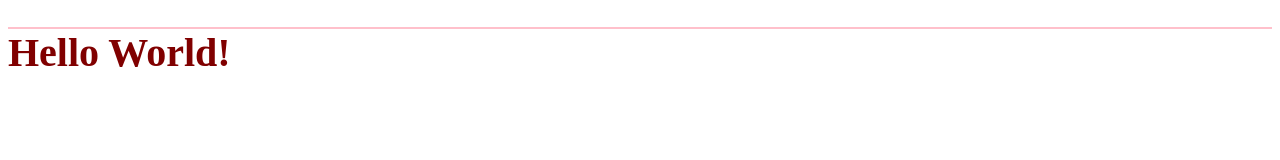
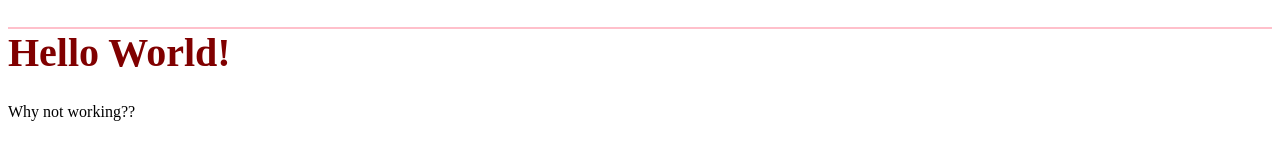
Before and after one commit to SonamSangpo/Test-pages, a plain HTML site: page index.html in a window 1280 px wide. Drawn offline with Linux system fonts and the light colour scheme.

Commit message:
Update index.html

```diff
--- a/index.html
+++ b/index.html
@@ -1,8 +1,10 @@
 <!DOCTYPE html>
+<html>
 <head>
 <link rel="stylesheet" type="text/css" href="/css/style.css">
 </head>
 <body>
 <h1>Hello World!</h1>
+  <p>Why not working??</p>
 </body>
 </html>
```
